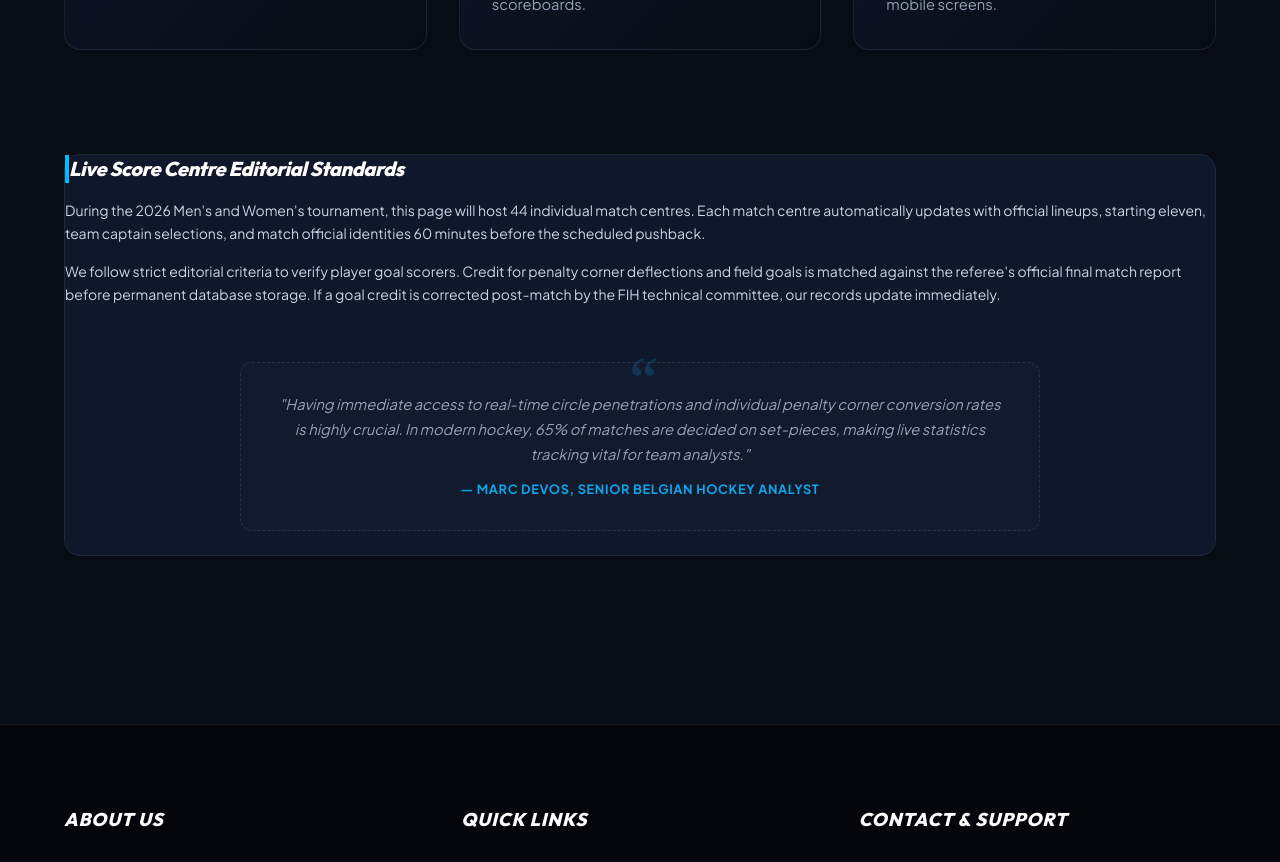
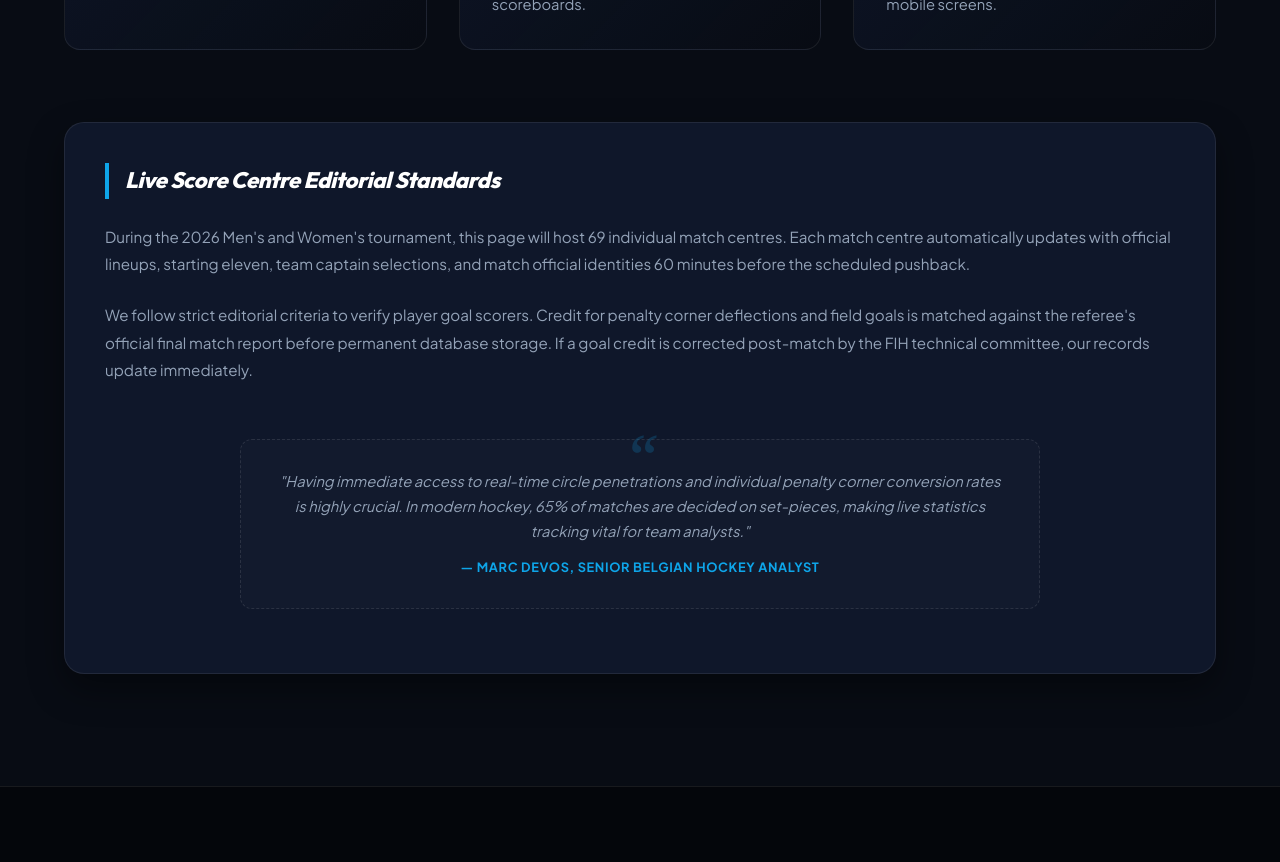
Before and after one commit to liveetcstream-beep/hockeyworldcup2026, a Next.js app: page /live-scores in a window 1280 px wide. Shown: the part 1600-2462 px from the top of the page. Built offline with nearby package versions, Linux system fonts and the light colour scheme.

Commit message:
feat: design live score editorial guidelines and clean up all 44 to 69 match count mismatches across pages

```diff
--- a/src/app/components/ScheduleAndConverter.js
+++ b/src/app/components/ScheduleAndConverter.js
@@ -173,7 +173,7 @@ export default function ScheduleAndConverter() {
 
           <div style={{ display: "flex", justifyContent: "center", marginTop: "2.5rem" }}>
             <a href="/schedule" className="view-more-btn">
-              View Full 44-Match Schedule & Fixtures →
+              View Full 69-Match Schedule & Fixtures →
             </a>
           </div>
         </div>
--- a/src/app/live-scores/page.js
+++ b/src/app/live-scores/page.js
@@ -112,12 +112,12 @@ export default function LiveScoresPage() {
         </section>
 
         {/* Additional Rich SEO Context (E-E-A-T & AEO) */}
-        <section className="my-16 bg-slate-900 border border-slate-800 p-8 rounded-2xl text-sm text-slate-300 leading-relaxed">
-          <h2 className="text-xl font-bold text-white mb-4 border-l-4 border-sky-400 pl-4">Live Score Centre Editorial Standards</h2>
-          <p className="mb-4">
-            During the 2026 Men's and Women's tournament, this page will host 44 individual match centres. Each match centre automatically updates with official lineups, starting eleven, team captain selections, and match official identities 60 minutes before the scheduled pushback.
+        <section className="guidelines-card">
+          <h2>Live Score Centre Editorial Standards</h2>
+          <p>
+            During the 2026 Men's and Women's tournament, this page will host 69 individual match centres. Each match centre automatically updates with official lineups, starting eleven, team captain selections, and match official identities 60 minutes before the scheduled pushback.
           </p>
-          <p className="mb-4">
+          <p>
             We follow strict editorial criteria to verify player goal scorers. Credit for penalty corner deflections and field goals is matched against the referee's official final match report before permanent database storage. If a goal credit is corrected post-match by the FIH technical committee, our records update immediately.
           </p>
           <div className="expert-quote-box">
--- a/src/app/schedule/page.js
+++ b/src/app/schedule/page.js
@@ -6,7 +6,7 @@ import FaqAccordion from "../components/FaqAccordion";
 
 export const metadata = {
   title: "FIH Hockey World Cup 2026 Schedule, PDF & Match Timings",
-  description: "Official 44-match schedule for the 2026 FIH Hockey World Cup in Netherlands & Belgium. Download PDF fixture list, check USA match timings, and convert to IST/PST.",
+  description: "Official 69-match schedule for the 2026 FIH Hockey World Cup in Netherlands & Belgium. Download PDF fixture list, check USA match timings, and convert to IST/PST.",
 };
 
 export default function SchedulePage() {
@@ -17,7 +17,7 @@ export default function SchedulePage() {
     },
     {
       question: "Where can I download the Hockey World Cup 2026 schedule PDF?",
-      answer: "You can download a print-friendly version of the complete 44-match fixture list as a PDF directly from our website. Just use the 'Print & Save PDF Fixtures' button inside our interactive schedule tool above."
+      answer: "You can download a print-friendly version of the complete 69-match fixture list as a PDF directly from our website. Just use the 'Print & Save PDF Fixtures' button inside our interactive schedule tool above."
     },
     {
       question: "What is the USA (USWNT) match schedule and kick-off times?",
@@ -41,7 +41,7 @@ export default function SchedulePage() {
             FIH Hockey World Cup 2026 Schedule & Match Timings
           </h1>
           <p className="hero-description">
-            Get the complete, verified 44-match tournament schedule for the Men's and Women's FIH Hockey World Cups in Belgium & Netherlands. Filter by team, track USA time zones (EDT/ET), view group stages, and download the print-friendly PDF guide.
+            Get the complete, verified 69-match tournament schedule for the Men's and Women's FIH Hockey World Cups in Belgium & Netherlands. Filter by team, track USA time zones (EDT/ET), view group stages, and download the print-friendly PDF guide.
           </p>
 
           <div className="eeat-badge-container">
@@ -52,7 +52,7 @@ export default function SchedulePage() {
               ✍️ Expert Verified by: <strong>Marc Devos (Senior Belgian Hockey Journalist)</strong>
             </div>
             <div className="eeat-badge">
-              ⚡ Status: <strong>All 44 Fixtures Confirmed</strong>
+              ⚡ Status: <strong>All 69 Fixtures Confirmed</strong>
             </div>
           </div>
         </div>
```
